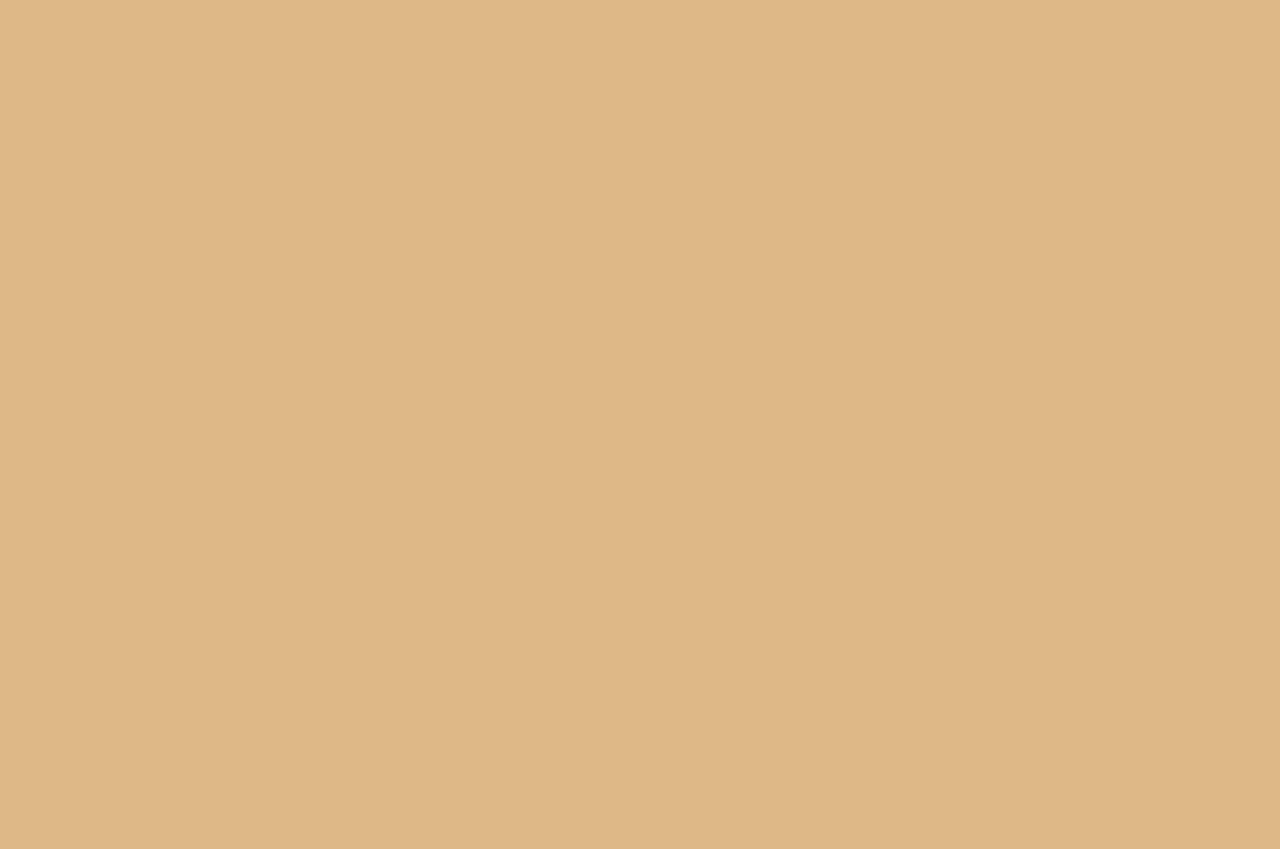
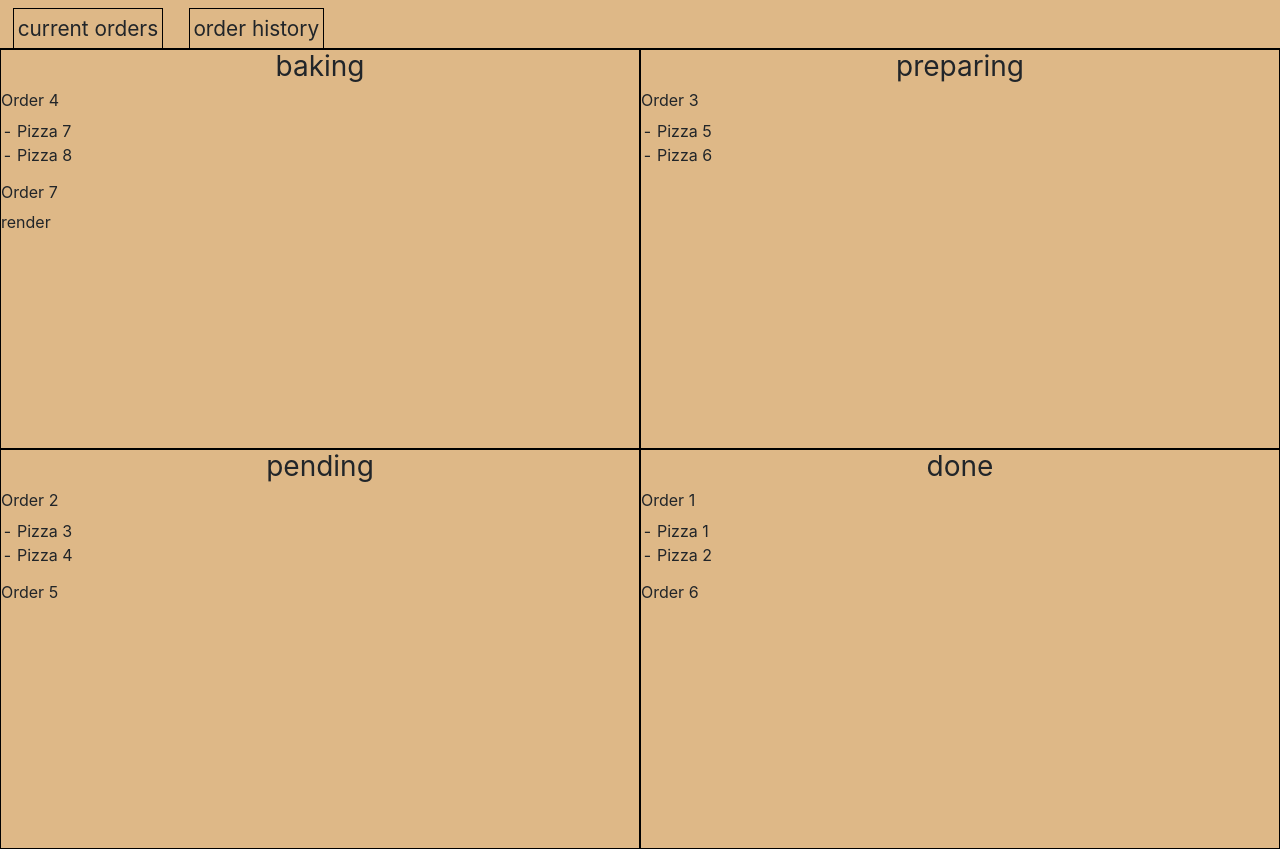
Before and after one commit to w-n-c/pizza-client, an Angular app: page /employee/order in a window 1280 px wide. Before the commit this address led to /. Before the commit the page ends 800 px from the top, so only its background shows below. Built offline with nearby package versions, Linux system fonts and the light colour scheme.

Commit message:
Add employee and ticket view components

```diff
--- a/src/app/app-routing.module.ts
+++ b/src/app/app-routing.module.ts
@@ -2,6 +2,7 @@ import { NgModule } from '@angular/core';
 import { Routes, RouterModule } from '@angular/router';
 import {LoginComponent} from './components/login/login.component';
 import {PizzaOrderComponent} from './components/pizza-order/pizza-order.component';
+import { EmployeeViewComponent } from './components/employee-view/employee-view.component';
 import {RegisteredCustomerComponent} from './components/registered-customer/registered-customer.component';
 import {RegisterComponent} from './components/register/register.component'
 import {LandingComponent} from './components/landing/landing.component'
@@ -11,7 +12,8 @@ const routes: Routes = [
   {path:"order",component:PizzaOrderComponent},
   {path: "registeredcustomer", component:RegisteredCustomerComponent},
   {path: "signup", component:RegisterComponent},
-  {path: "landing", component:LandingComponent}
+  {path: "landing", component:LandingComponent},
+  {path: "employee/order", component:EmployeeViewComponent}
 ];
 
 @NgModule({
--- /dev/null
+++ b/src/app/components/employee-view/employee-view.component.css
@@ -0,0 +1,29 @@
+nav ul {
+    display: flex;
+    padding: 0;
+    border-bottom: 1px solid black;
+    margin: 0;
+}
+
+li {
+    list-style-type: none;
+    margin: 1vh 1vw 0 1vw;
+    font-size: 1.3rem;
+    padding: .3vw;
+    border: 1px solid black;
+    border-bottom: none;
+}
+
+.component {
+    height: 100vh;
+}
+
+.view {
+    display: grid;
+    height: 100%;
+    grid-template: 1fr 1fr / 1fr 1fr;
+}
+
+.view > * {
+    border: .5px solid black;
+}
--- /dev/null
+++ b/src/app/components/employee-view/employee-view.component.html
@@ -0,0 +1,16 @@
+<div class="component">
+    <header>
+        <nav><ul><li>current orders</li><li>order history</li></ul></nav>
+    </header>
+    <article class="view">
+        <app-ticket-view [status]="baking[0].status" [tickets]="baking">
+            <div>render</div>
+        </app-ticket-view>
+        <app-ticket-view [status]="preparing[0].status"[tickets]="preparing">
+        </app-ticket-view>
+        <app-ticket-view [status]="pending[0].status"[tickets]="pending">
+        </app-ticket-view>
+        <app-ticket-view [status]="done[0].status"[tickets]="done">
+        </app-ticket-view>
+    </article>
+</div>
--- /dev/null
+++ b/src/app/components/employee-view/employee-view.component.ts
@@ -0,0 +1,63 @@
+import { Component, OnInit } from '@angular/core';
+
+@Component({
+  selector: 'app-employee-view',
+  templateUrl: './employee-view.component.html',
+  styleUrls: ['./employee-view.component.css']
+})
+
+export class EmployeeViewComponent implements OnInit {
+
+  constructor() { }
+
+  // TODO: sort by date and create Models
+  pending:Array<any> = [];
+  preparing:Array<any> = [];
+  done:Array<any> = [];
+  baking:Array<any> = [];
+
+
+  ngOnInit(): void {
+    const input = [
+      {id: 1, status: 'done', pizzas: [
+        {id: 1, toppings: ['cheese', 'pepperoni', 'peppers']},
+        {id: 2, toppings: ['cheese', 'peppers']}
+      ]},
+      {id: 2, status: 'pending', pizzas: [
+        {id: 3, toppings: ['cheese', 'pepperoni', 'olives']},
+        {id: 4, toppings: ['cheese', 'olives']}
+      ]},
+      {id: 3, status: 'preparing', pizzas: [
+        {id: 5, toppings: ['cheese', 'pepperoni']},
+        {id: 6, toppings: ['cheese' ]}
+      ]},
+      {id: 4, status: 'baking', pizzas: [
+        {id: 7, toppings: ['cheese', 'sausage', 'peppers']},
+        {id: 8, toppings: ['cheese', 'sausage']}
+      ]},
+      {id: 5, status: 'pending', pizzas: [
+        {id: 9, toppings: ['cheese', 'anchovie', 'peppers']},
+        {id: 10, toppings: ['cheese', 'ham']}
+      ]},
+      {id: 6, status: 'done', pizzas: [
+        {id: 11, toppings: ['alfredo', 'artichoke', 'peppers']},
+        {id: 12, toppings: ['cheese', 'bacon']}
+      ]},
+      {id: 7, status: 'baking', pizzas: [
+        {id: 13, toppings: ['alfredo', 'artichoke', 'peppers']},
+        {id: 14, toppings: ['cheese', 'bacon']}
+      ]}
+    ]
+    input.forEach(el => {
+      switch (el.status) {
+        case "pending": this.pending.push(el); break;
+        case "preparing":this.preparing.push(el); break;
+        case "baking":this.baking.push(el); break;
+        case "done":this.done.push(el); break;
+        default: console.error("Invalid status for " + el);
+      }
+    })
+  }
+
+
+}
--- /dev/null
+++ b/src/app/components/ticket-view/ticket-view.component.css
@@ -0,0 +1,14 @@
+.order-id {
+    font-size: 1rem;
+    font-weight: normal;
+}
+
+.status-header {
+    font-weight: normal;
+    text-align: center;
+}
+
+.pizzas {
+    padding-left: 1rem;
+    list-style-type: '- ';
+}
--- /dev/null
+++ b/src/app/components/ticket-view/ticket-view.component.html
@@ -0,0 +1,14 @@
+<article class="tickets">
+    <h3 class="status-header">{{status}}</h3>
+    <article *ngFor="let t of tickets; let ticket = index" class="ticket">
+        <header (click)="showTicket(ticket)">
+            <h3 class="order-id">Order {{t.id}}</h3>
+        </header>
+        <section *ngIf="ticket == selected" class="view">
+            <ul class="pizzas">
+                <li *ngFor="let p of t.pizzas; let i = index">Pizza {{p.id}}</li>
+            </ul>
+        </section>
+        <ng-content></ng-content>
+    </article>
+</article>
--- /dev/null
+++ b/src/app/components/ticket-view/ticket-view.component.ts
@@ -0,0 +1,25 @@
+import { Component, OnInit, Input } from '@angular/core';
+import { identifierModuleUrl } from '@angular/compiler';
+
+@Component({
+  selector: 'app-ticket-view',
+  templateUrl: './ticket-view.component.html',
+  styleUrls: ['./ticket-view.component.css']
+})
+export class TicketViewComponent implements OnInit {
+
+  constructor() { }
+
+  @Input() tickets:any[]
+  @Input() status:string
+
+  selected:number;
+
+  showTicket(ticket:number) {
+    this.selected = ticket;
+  }
+
+  ngOnInit(): void {
+    this.selected = this.tickets.length ? 0 : -1
+  }
+}
```
Also changed, not shown: src/app/app.module.ts (+8 -7 lines), 2 other files (tests, documents, lock files or other folders).
